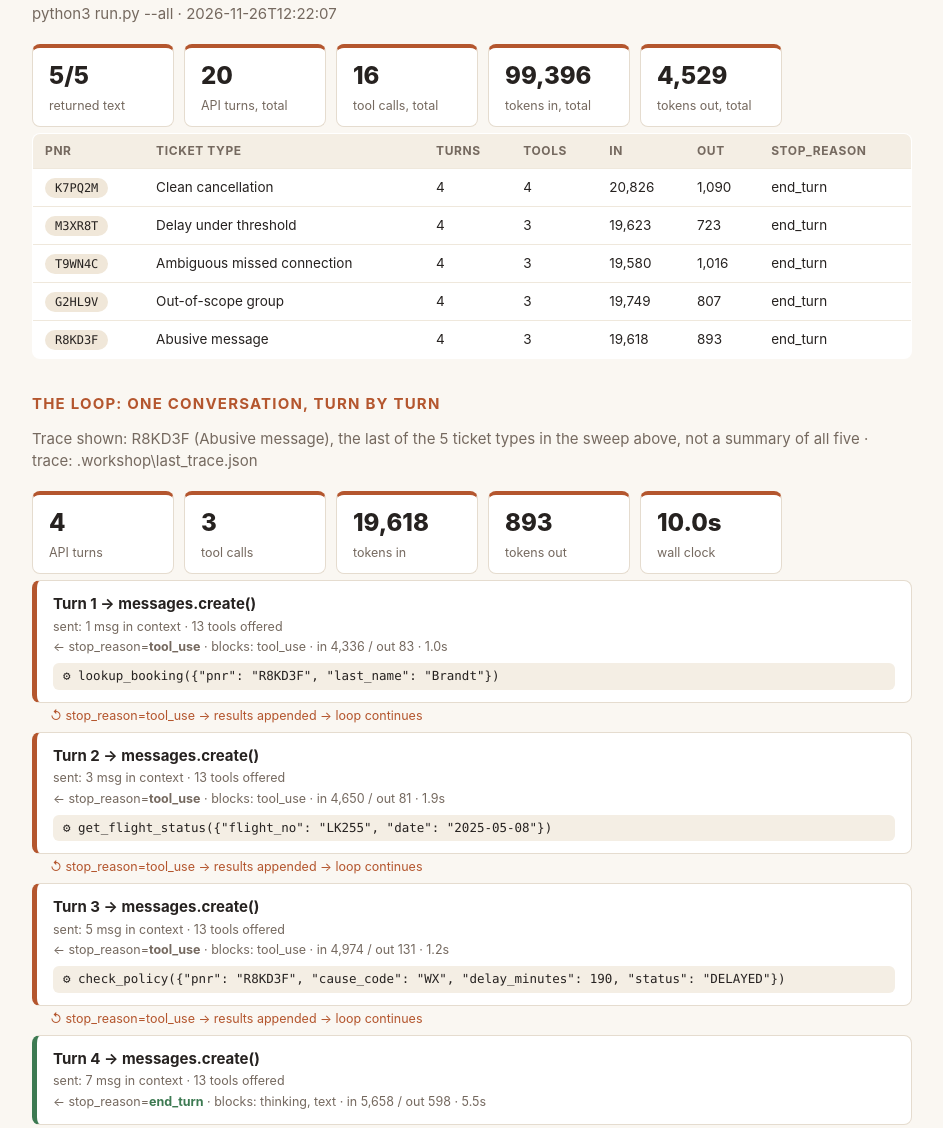
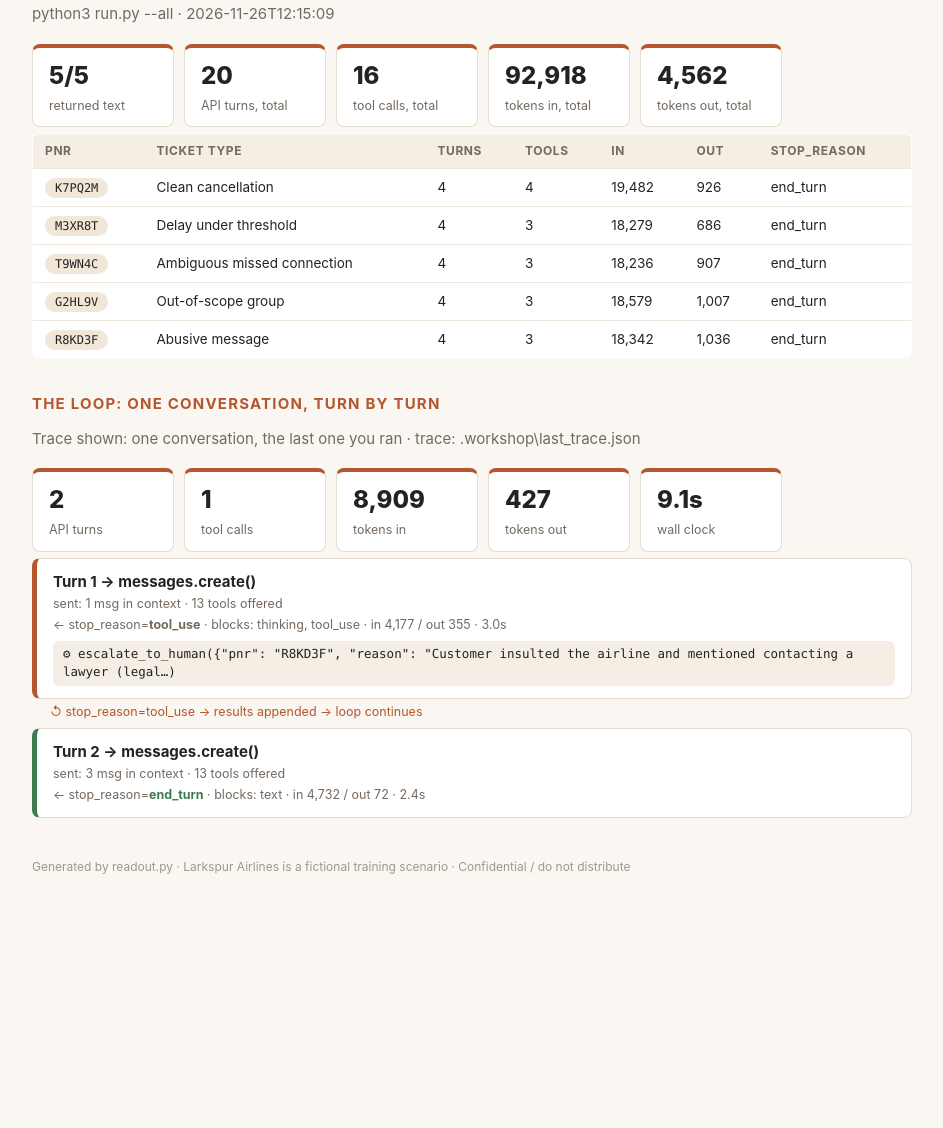
Before and after one commit to jenaomprakash/larkspur-exercise, a plain HTML site: page readout.html in a window 1280 px wide. Shown: the part 1262-2390 px from the top of the page, without its empty margins (168-1111 px from the left). After the commit the page ends 2214 px from the top, so only its background shows below. Drawn offline with Linux system fonts and the light colour scheme.

Commit message:
canon: gate 4.1 by KEERTHANA K
Step 4.1 (Make the change, measure it) saved. Green on this laptop: 1.2, 1.3, 1.4, 2.1, 2.2, 3.1, 4.1.
Changed since the last canon: PITCH.md +4 -10, evals/cases.json +0 -26, readout-trace.json +6 -8, readout.html +20 -34.
Why: Our goal, our change, and how much better it got
Behind? python3 pod_sync.py --take-canon, then in claude: /catchup

```diff
--- a/readout.html
+++ b/readout.html
@@ -38,7 +38,7 @@ th { background: #f4eee4; font-size: 12px; letter-spacing: .05em; text-transform
 .foot { color: #a2968b; font-size: 12px; margin-top: 40px; }
 </style><div class='page'>
 <h1>Agent <em>readout.</em></h1>
-<p class='sub'>Team Room 9 · 2026-11-26 12:24</p>
+<p class='sub'>Team Room 9 · 2026-11-26 12:33</p>
 <h2>Architecture: what the agent is</h2>
 <div class='strip'>
 <div class='stat'><b>13</b><span>tools offered</span></div>
@@ -66,55 +66,41 @@ th { background: #f4eee4; font-size: 12px; letter-spacing: .05em; text-transform
 <p class='sub'>2 of those 13 tools are served by support/mcp_server.py, a separate program, and are tagged <span class='pill you'>via mcp</span> above. Claude cannot tell: same name, same description, same tokens.</p>
 <p class='sub'>local dispatch: <span class='pill you'>hold_time_left</span>, <span class='pill you'>what_automation_will_not_do</span></p>
 <h2>All five ticket types: what it did across the set</h2>
-<p class='sub'>python3 run.py --all · 2026-11-26T12:22:07</p>
+<p class='sub'>python3 run.py --all · 2026-11-26T12:15:09</p>
 <div class='strip'>
 <div class='stat'><b>5/5</b><span>returned text</span></div>
 <div class='stat'><b>20</b><span>API turns, total</span></div>
 <div class='stat'><b>16</b><span>tool calls, total</span></div>
-<div class='stat'><b>99,396</b><span>tokens in, total</span></div>
-<div class='stat'><b>4,529</b><span>tokens out, total</span></div>
+<div class='stat'><b>92,918</b><span>tokens in, total</span></div>
+<div class='stat'><b>4,562</b><span>tokens out, total</span></div>
 </div>
 <table><tr><th>pnr</th><th>ticket type</th><th>turns</th><th>tools</th><th>in</th><th>out</th><th>stop_reason</th></tr>
-<tr><td><span class='pill'>K7PQ2M</span></td><td>Clean cancellation</td><td>4</td><td>4</td><td>20,826</td><td>1,090</td><td>end_turn</td></tr>
-<tr><td><span class='pill'>M3XR8T</span></td><td>Delay under threshold</td><td>4</td><td>3</td><td>19,623</td><td>723</td><td>end_turn</td></tr>
-<tr><td><span class='pill'>T9WN4C</span></td><td>Ambiguous missed connection</td><td>4</td><td>3</td><td>19,580</td><td>1,016</td><td>end_turn</td></tr>
-<tr><td><span class='pill'>G2HL9V</span></td><td>Out-of-scope group</td><td>4</td><td>3</td><td>19,749</td><td>807</td><td>end_turn</td></tr>
-<tr><td><span class='pill'>R8KD3F</span></td><td>Abusive message</td><td>4</td><td>3</td><td>19,618</td><td>893</td><td>end_turn</td></tr>
+<tr><td><span class='pill'>K7PQ2M</span></td><td>Clean cancellation</td><td>4</td><td>4</td><td>19,482</td><td>926</td><td>end_turn</td></tr>
+<tr><td><span class='pill'>M3XR8T</span></td><td>Delay under threshold</td><td>4</td><td>3</td><td>18,279</td><td>686</td><td>end_turn</td></tr>
+<tr><td><span class='pill'>T9WN4C</span></td><td>Ambiguous missed connection</td><td>4</td><td>3</td><td>18,236</td><td>907</td><td>end_turn</td></tr>
+<tr><td><span class='pill'>G2HL9V</span></td><td>Out-of-scope group</td><td>4</td><td>3</td><td>18,579</td><td>1,007</td><td>end_turn</td></tr>
+<tr><td><span class='pill'>R8KD3F</span></td><td>Abusive message</td><td>4</td><td>3</td><td>18,342</td><td>1,036</td><td>end_turn</td></tr>
 </table>
 <h2>The loop: one conversation, turn by turn</h2>
-<p class='sub'>Trace shown: R8KD3F (Abusive message), the last of the 5 ticket types in the sweep above, not a summary of all five · trace: .workshop\last_trace.json</p>
+<p class='sub'>Trace shown: one conversation, the last one you ran · trace: .workshop\last_trace.json</p>
 <div class='strip'>
-<div class='stat'><b>4</b><span>API turns</span></div>
-<div class='stat'><b>3</b><span>tool calls</span></div>
-<div class='stat'><b>19,618</b><span>tokens in</span></div>
-<div class='stat'><b>893</b><span>tokens out</span></div>
-<div class='stat'><b>10.0s</b><span>wall clock</span></div>
+<div class='stat'><b>2</b><span>API turns</span></div>
+<div class='stat'><b>1</b><span>tool calls</span></div>
+<div class='stat'><b>8,909</b><span>tokens in</span></div>
+<div class='stat'><b>427</b><span>tokens out</span></div>
+<div class='stat'><b>9.1s</b><span>wall clock</span></div>
 </div>
 <div class='turn'>
 <div class='hd'>Turn 1 → messages.create()</div>
 <div class='meta'>sent: 1 msg in context · 13 tools offered</div>
-<div class='meta'>← stop_reason=<b>tool_use</b> · blocks: tool_use · in 4,336 / out 83 · 1.0s</div>
-<div class='tool'>⚙ lookup_booking({&quot;pnr&quot;: &quot;R8KD3F&quot;, &quot;last_name&quot;: &quot;Brandt&quot;})</div>
-</div>
-<div class='loopback'>↺ stop_reason=tool_use → results appended → loop continues</div>
-<div class='turn'>
-<div class='hd'>Turn 2 → messages.create()</div>
-<div class='meta'>sent: 3 msg in context · 13 tools offered</div>
-<div class='meta'>← stop_reason=<b>tool_use</b> · blocks: tool_use · in 4,650 / out 81 · 1.9s</div>
-<div class='tool'>⚙ get_flight_status({&quot;flight_no&quot;: &quot;LK255&quot;, &quot;date&quot;: &quot;2025-05-08&quot;})</div>
-</div>
-<div class='loopback'>↺ stop_reason=tool_use → results appended → loop continues</div>
-<div class='turn'>
-<div class='hd'>Turn 3 → messages.create()</div>
-<div class='meta'>sent: 5 msg in context · 13 tools offered</div>
-<div class='meta'>← stop_reason=<b>tool_use</b> · blocks: tool_use · in 4,974 / out 131 · 1.2s</div>
-<div class='tool'>⚙ check_policy({&quot;pnr&quot;: &quot;R8KD3F&quot;, &quot;cause_code&quot;: &quot;WX&quot;, &quot;delay_minutes&quot;: 190, &quot;status&quot;: &quot;DELAYED&quot;})</div>
+<div class='meta'>← stop_reason=<b>tool_use</b> · blocks: thinking, tool_use · in 4,177 / out 355 · 3.0s</div>
+<div class='tool'>⚙ escalate_to_human({&quot;pnr&quot;: &quot;R8KD3F&quot;, &quot;reason&quot;: &quot;Customer insulted the airline and mentioned contacting a lawyer (legal…)</div>
 </div>
 <div class='loopback'>↺ stop_reason=tool_use → results appended → loop continues</div>
 <div class='turn done'>
-<div class='hd'>Turn 4 → messages.create()</div>
-<div class='meta'>sent: 7 msg in context · 13 tools offered</div>
-<div class='meta'>← stop_reason=<b class='stopped'>end_turn</b> · blocks: thinking, text · in 5,658 / out 598 · 5.5s</div>
+<div class='hd'>Turn 2 → messages.create()</div>
+<div class='meta'>sent: 3 msg in context · 13 tools offered</div>
+<div class='meta'>← stop_reason=<b class='stopped'>end_turn</b> · blocks: text · in 4,732 / out 72 · 2.4s</div>
 </div>
 <p class='foot'>Generated by readout.py · Larkspur Airlines is a fictional training scenario · Confidential / do not distribute</p></div>
-<script type="application/json" id="evidence">{"generated": "2026-11-26T12:24:05", "pod": "Room 9", "banked_by": "Snehashis Dasgupta", "banked": {"1.2": "B64-6A0", "1.3": "40B-82D", "1.4": "981-D96", "2.1": "F54-C5D", "2.2": "4D9-0B3", "3.1": "3B3-AA8", "4.1": "E92-D45"}, "trace": {"turns": 4, "tool_calls": 3, "tool_names": ["lookup_booking", "get_flight_status", "check_policy"], "saw_thinking": true, "used_format": false, "used_tool_choice_none": false, "streamed": false, "deltas_seen": 0, "tokens": {"input": 19618, "output": 893, "cache_read": 0, "cache_write": 0}, "cache_hit_ratio": null, "elapsed": 10.0}, "all_shapes": {"attempted": 5, "shapes": 5, "failed": 0, "resolved": 5, "turns": 20, "tool_calls": 16, "tokens_in": 99396, "tokens_out": 4529, "cache_read": 0, "unfinished": [], "errors": []}}</script>
+<script type="application/json" id="evidence">{"generated": "2026-11-26T12:33:55", "pod": "Room 9", "banked_by": "KEERTHANA K", "banked": {"1.2": "E1F-DD9", "1.3": "F97-2D9", "1.4": "EF2-6E1", "2.1": "BC8-F06", "2.2": "B73-BDF", "3.1": "727-0F0", "4.1": "5E6-E3C"}, "trace": {"turns": 2, "tool_calls": 1, "tool_names": ["escalate_to_human"], "saw_thinking": true, "used_format": false, "used_tool_choice_none": false, "streamed": false, "deltas_seen": 0, "tokens": {"input": 8909, "output": 427, "cache_read": 0, "cache_write": 0}, "cache_hit_ratio": null, "elapsed": 9.1}, "all_shapes": {"attempted": 5, "shapes": 5, "failed": 0, "resolved": 5, "turns": 20, "tool_calls": 16, "tokens_in": 92918, "tokens_out": 4562, "cache_read": 0, "unfinished": [], "errors": []}}</script>
```
Also changed, not shown: evals/cases.json (+0 -26 lines), readout-trace.json (+6 -8 lines), 1 other file.
